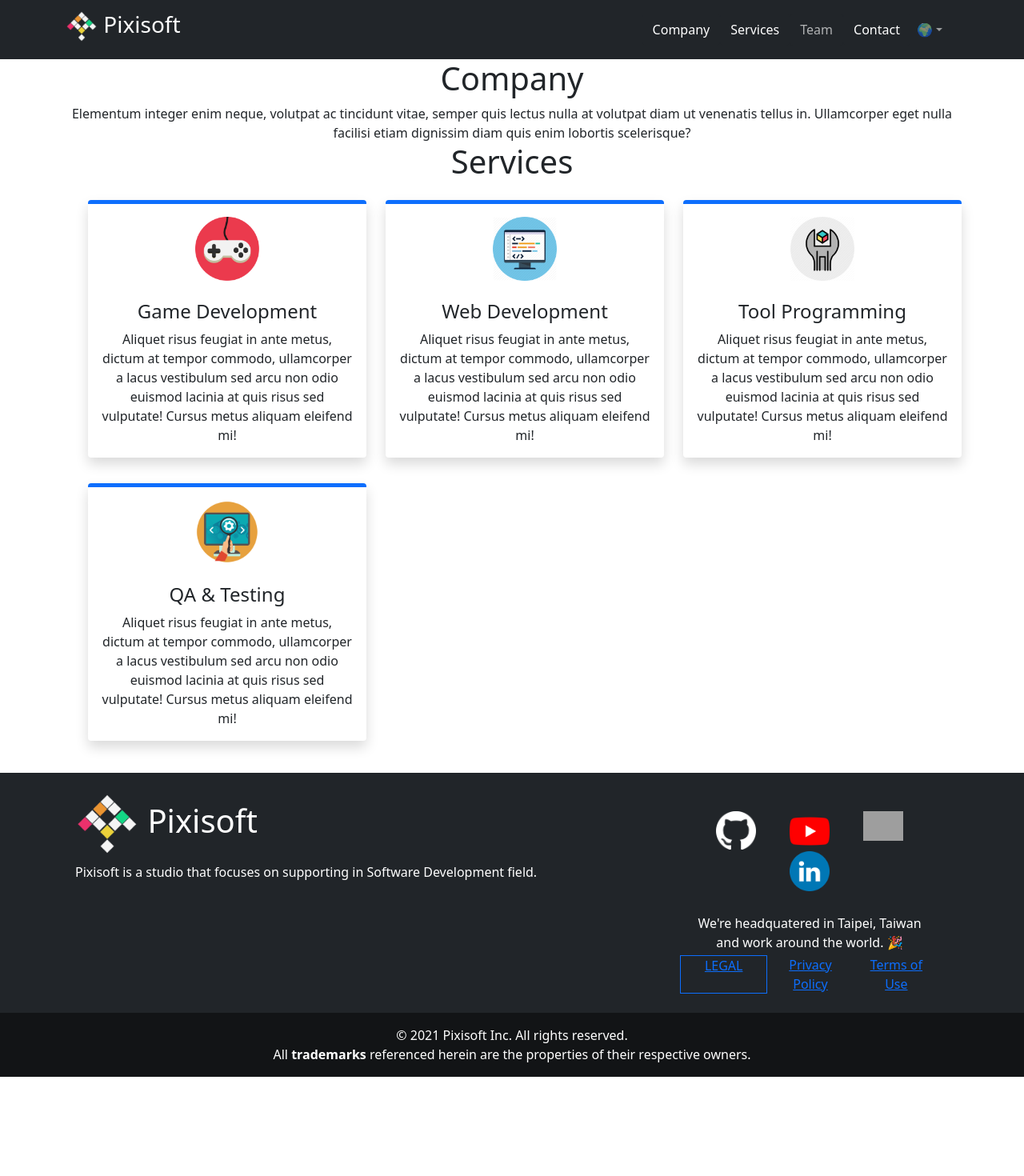
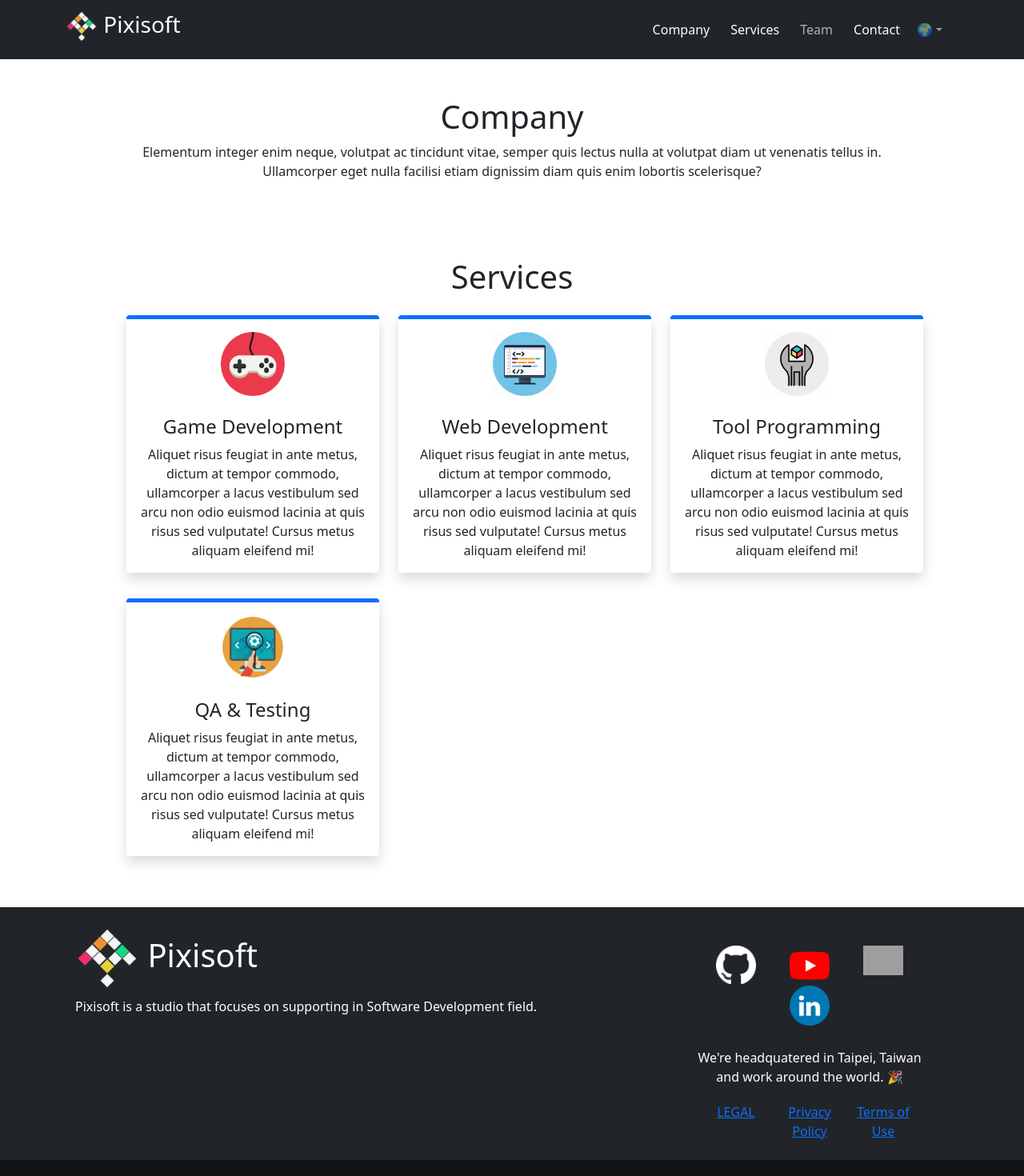
Before and after one commit to Pixisoft/Pixisoft.github.io, a React (Create React App) app: page / in a window 1280 px wide. Shown: the top 1470 px of the page at 80% size. Before the commit the page ends 1346 px from the top, so only its background shows below. Built offline with nearby package versions, Linux system fonts and the light colour scheme; grey boxes are pictures that could not be loaded.

Commit message:
Add pages

```diff
--- a/src/components/PContent.js
+++ b/src/components/PContent.js
@@ -7,10 +7,13 @@
  *                   Copyright © 2021 by Shen, Jen-Chieh $
  */
 import React from 'react';
-import PServices from './PServices.js';
+
 import {
   Container,
 } from 'react-bootstrap';
+
+import PCompany from './home/PCompany.js';
+import PServices from './home/PServices.js';
 
 /**
  * Everything except Navbar and Footer components.
@@ -20,13 +23,10 @@ class PContent extends React.Component {
   render () {
     return (
       <Container className="text-center">
-        <h1>{ this.props.getContext('Direct.Company') }</h1>
-        { this.props.getContext('Company.Intro') }
-        <br/>
-        <h1>{ this.props.getContext('Direct.Services') }</h1>
+        <PCompany state={ this.props.state }
+                  getContext={ this.props.getContext } />
         <PServices state={ this.props.state }
                    getContext={ this.props.getContext } />
-        <br/>
       </Container>
     );
   }
--- a/src/components/PFooter.js
+++ b/src/components/PFooter.js
@@ -87,8 +87,9 @@ class PFooter extends React.Component {
                     { this.props.getContext('FooterQuote') }
                   </Col>
                 </Row>
-                <Row>
-                  <Col className="border border-primary">
+                <Container className="mt-3">
+                  <Row className="justify-content-md-center">
+                    <Col>
                       <a href="#home">LEGAL</a>
                     </Col>
                     <Col>
@@ -98,6 +99,7 @@ class PFooter extends React.Component {
                       <a href="#home">Terms of Use</a>
                     </Col>
                   </Row>
+                </Container>
               </Container>
             </Col>
           </Row>
--- a/src/components/PNavbar.js
+++ b/src/components/PNavbar.js
@@ -7,12 +7,14 @@
  *                   Copyright © 2021 by Shen, Jen-Chieh $
  */
 import React from 'react';
-import logo from '../images/logo.png';
+
 import {
   Nav, Navbar, NavDropdown,
   Container,
   Button,
 } from 'react-bootstrap';
+
+import logo from '../images/logo.png';
 
 /**
  * Navigation bar at the top of the page.
--- /dev/null
+++ b/src/components/home/PCompany.js
@@ -0,0 +1,32 @@
+/**
+ * $File: PCompany.js $
+ * $Date: 2021-08-04 23:31:40 $
+ * $Revision: $
+ * $Creator: Jen-Chieh Shen $
+ * $Notice: See LICENSE.txt for modification and distribution information
+ *                   Copyright © 2021 by Shen, Jen-Chieh $
+ */
+import React from 'react';
+
+import {
+  Container,
+  Row, Col,
+} from 'react-bootstrap';
+
+class PCompany extends React.Component {
+  state = {};
+  render () {
+    return (
+      <Container>
+        <Row className="p-5">
+          <Col>
+            <h1>{ this.props.getContext('Direct.Company') }</h1>
+            { this.props.getContext('Company.Intro') }
+          </Col>
+        </Row>
+      </Container>
+    );
+  }
+}
+
+export default PCompany;
--- a/src/components/PServices.js
+++ b/src/components/home/PServices.js
@@ -7,11 +7,12 @@
  *                   Copyright © 2021 by Shen, Jen-Chieh $
  */
 import React from 'react';
+
 import {
   Container, Row, Col,
 } from 'react-bootstrap';
 
-import { GetServiceIcon } from '../util/ImgLoader.js';
+import { GetServiceIcon } from '../../util/ImgLoader.js';
 
 /**
  * Services section.
@@ -41,7 +42,14 @@ class PServices extends React.Component {
       table.push (this.renderRow(columns));
     }
 
-    return (<Container>{ table }</Container>);
+    return (
+      <Container>
+        <Row className="p-5">
+          <h1>{ this.props.getContext('Direct.Services') }</h1>
+          <Container>{ table }</Container>
+        </Row>
+      </Container>
+    );
   }
 
   renderRow(columns) {
```
Lines whose indentation alone changed are shown as unchanged.
